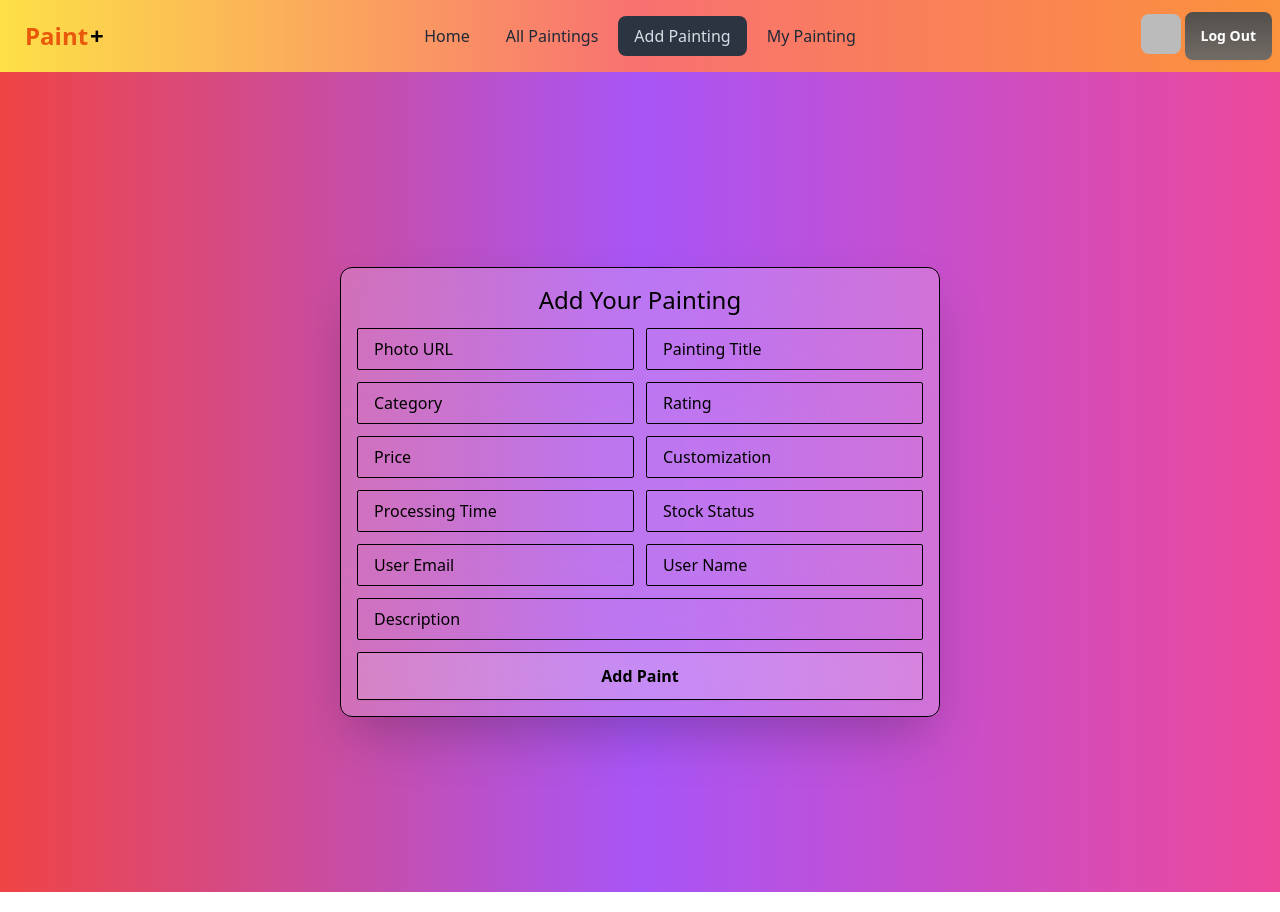
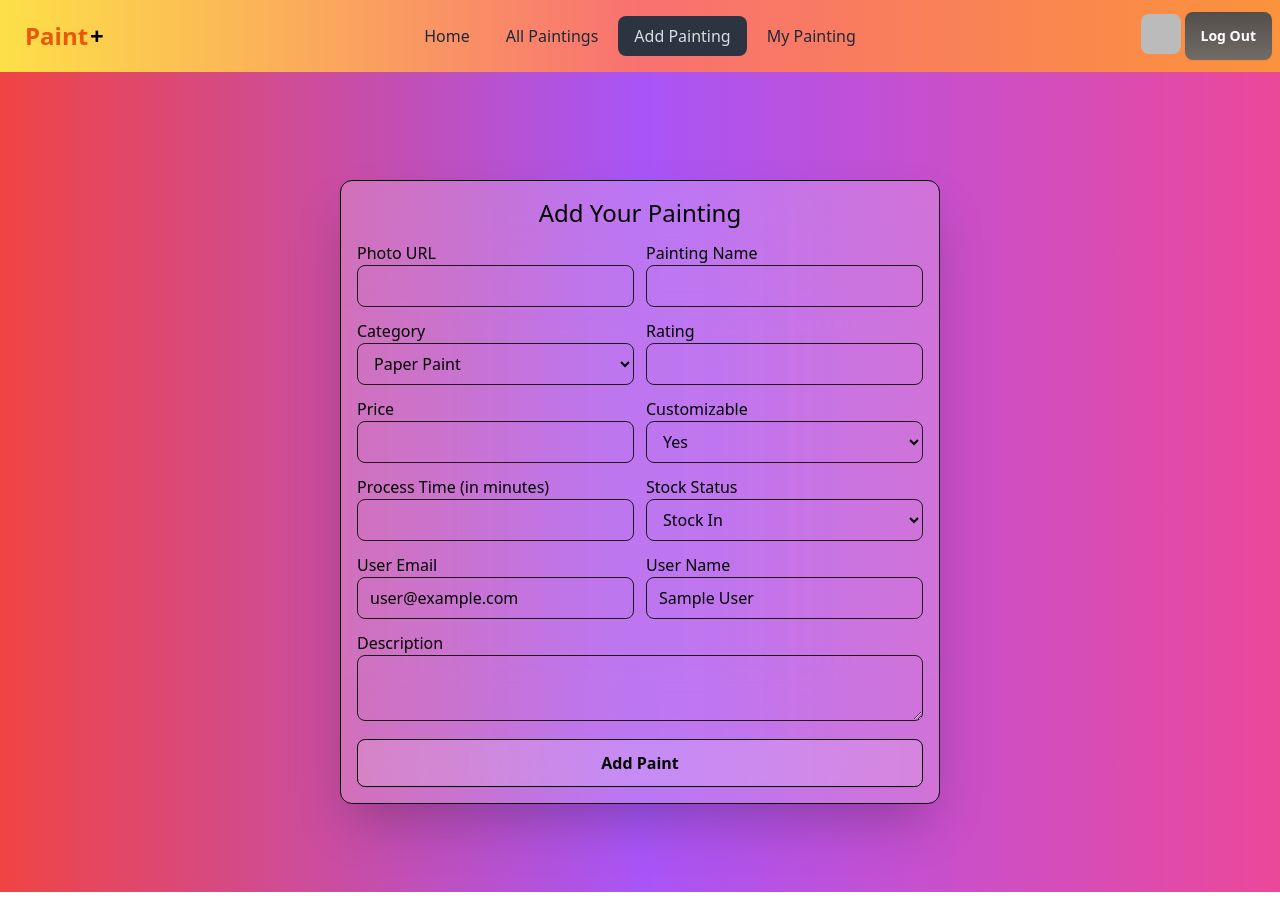
Before and after one commit to abir13719/Paint-Plus-Client, a React (Vite) app: page /add-painting in a window 1280 px wide. Built offline with nearby package versions, Linux system fonts and the light colour scheme; no server answers; sample sign-in values are in the browser's storage.

Commit message:
Stored User Painting In Database

```diff
--- a/src/components/Nav.jsx
+++ b/src/components/Nav.jsx
@@ -4,7 +4,6 @@ import { AuthContext } from "../providers/AuthProvider";
 
 const Nav = () => {
   const { user, logOut } = useContext(AuthContext);
-  console.log(user);
 
   const handleLogOut = () => {
     logOut()
--- a/src/pages/AddPainting.jsx
+++ b/src/pages/AddPainting.jsx
@@ -1,7 +1,43 @@
+import { useContext } from "react";
+import { AuthContext } from "../providers/AuthProvider";
+
 const AddPainting = () => {
+  const { user } = useContext(AuthContext);
+  console.log(user);
   const handleAddPaint = (e) => {
     e.preventDefault();
+    const form = e.target;
+    const newPainting = {
+      photoURL: form.photoURL.value,
+      paintName: form.paintName.value,
+      category: form.category.value,
+      rating: form.rating.value,
+      price: form.price.value,
+      customization: form.customize.value,
+      process: form.pTime.value,
+      stockStatus: form.stock.value,
+      email: form.email.value,
+      userName: form.userName.value,
+      description: form.description.value,
+    };
+    console.log(newPainting);
+    fetch("http://localhost:5000/painting", {
+      method: "POST",
+      headers: {
+        "content-type": "application/json",
+      },
+      body: JSON.stringify(newPainting),
+    })
+      .then((res) => res.json())
+      .then((data) => {
+        console.log(data);
+        if (data.insertedId) {
+          alert("Paint added successfully");
+          form.reset();
+        }
+      });
   };
+
   return (
     <div className="container mx-auto  min-h-screen flex items-center justify-center loginBg my-5">
       <div className="bg-white/20 backdrop-blur-3xl shadow-2xl p-4 rounded-xl min-w-[360px] md:w-[600px] border border-black animate__animated animate__slideInUp">
@@ -9,110 +45,140 @@ const AddPainting = () => {
           <h1 className="text-center text-2xl font-medium text-black col-span-2">
             Add Your Painting
           </h1>
-          <div className="flex items-center justify-between border border-black rounded-sm py-2 px-4 col-span-2 md:col-span-1">
+          <div className="col-span-2 md:col-span-1">
+            <label htmlFor="photoURL" className="block text-black font-medium">
+              Photo URL
+            </label>
             <input
-              className="text-black w-full bg-transparent border-none outline-none font-medium placeholder:text-black placeholder:font-medium"
+              className="w-full py-2 px-3 text-black bg-transparent border rounded-lg border-stone-900 outline-none font-medium placeholder:text-stone-900 placeholder:font-medium"
               type="text"
-              name="photo"
-              placeholder="Photo URL"
+              name="photoURL"
+              id="photoURL"
             />
           </div>
-          <div className="flex items-center justify-between border border-black rounded-sm py-2 px-4 col-span-2 md:col-span-1">
+          <div className="col-span-2 md:col-span-1">
+            <label htmlFor="paintName" className="block text-black font-medium">
+              Painting Name
+            </label>
             <input
-              className="text-black w-full bg-transparent border-none outline-none font-medium placeholder:text-black placeholder:font-medium"
+              className="w-full py-2 px-3 text-black bg-transparent border rounded-lg border-stone-900 outline-none font-medium placeholder:text-stone-900 placeholder:font-medium"
               type="text"
               name="paintName"
-              placeholder="Painting Title"
-              required
+              id="paintName"
             />
           </div>
-
-          <div className="flex items-center justify-between border border-black rounded-sm py-2 px-4 col-span-2 md:col-span-1">
+          <div className="col-span-2 md:col-span-1">
+            <label htmlFor="category" className="block text-black font-medium">
+              Category
+            </label>
+            <select
+              id="category"
+              name="category"
+              className="w-full py-2 px-3 text-black bg-transparent border rounded-lg border-stone-900 outline-none font-medium placeholder:text-stone-900 placeholder:font-medium"
+            >
+              <option value="paper-paint">Paper Paint</option>
+              <option value="digital-paint">Digital Paint</option>
+            </select>
+          </div>
+          <div className="col-span-2 md:col-span-1">
+            <label htmlFor="rating" className="block text-black font-medium">
+              Rating
+            </label>
             <input
-              className="text-black w-full bg-transparent border-none outline-none font-medium placeholder:text-black placeholder:font-medium"
-              type="text"
-              name="category"
-              placeholder="Category"
-              required
+              className="w-full py-2 px-3 text-black bg-transparent border rounded-lg border-stone-900 outline-none font-medium placeholder:text-stone-900 placeholder:font-medium"
+              type="number"
+              name="rating"
+              id="rating"
             />
           </div>
-          <div className="flex items-center justify-between border border-black rounded-sm py-2 px-4 col-span-2 md:col-span-1">
+          <div className="col-span-2 md:col-span-1">
+            <label htmlFor="price" className="block text-black font-medium">
+              Price
+            </label>
             <input
-              className="text-black w-full bg-transparent border-none outline-none font-medium placeholder:text-black placeholder:font-medium"
+              className="w-full py-2 px-3 text-black bg-transparent border rounded-lg border-stone-900 outline-none font-medium placeholder:text-stone-900 placeholder:font-medium"
               type="number"
-              name="rating"
-              placeholder="Rating"
-              required
+              name="price"
+              id="price"
             />
           </div>
-
-          <div className="flex items-center justify-between border border-black rounded-sm py-2 px-4 col-span-2 md:col-span-1">
+          <div className="col-span-2 md:col-span-1">
+            <label htmlFor="customize" className="block text-black font-medium">
+              Customizable
+            </label>
+            <select
+              id="customize"
+              name="customize"
+              className="w-full py-2 px-3 text-black bg-transparent border rounded-lg border-stone-900 outline-none font-medium placeholder:text-stone-900 placeholder:font-medium"
+            >
+              <option value="yes">Yes</option>
+              <option value="false">No</option>
+            </select>
+          </div>
+          <div className="col-span-2 md:col-span-1">
+            <label htmlFor="pTime" className="block text-black font-medium">
+              Process Time (in minutes)
+            </label>
             <input
-              className="text-black w-full bg-transparent border-none outline-none font-medium placeholder:text-black placeholder:font-medium"
+              className="w-full py-2 px-3 text-black bg-transparent border rounded-lg border-stone-900 outline-none font-medium placeholder:text-stone-900 placeholder:font-medium"
               type="number"
-              name="price"
-              placeholder="Price"
-              required
+              name="pTime"
+              id="pTime"
             />
           </div>
-
-          <div className="flex items-center justify-between border border-black rounded-sm py-2 px-4 col-span-2 md:col-span-1">
+          <div className="col-span-2 md:col-span-1">
+            <label htmlFor="stock" className="block text-black font-medium">
+              Stock Status
+            </label>
+            <select
+              id="stock"
+              name="stock"
+              className="w-full py-2 px-3 text-black bg-transparent border rounded-lg border-stone-900 outline-none font-medium placeholder:text-stone-900 placeholder:font-medium"
+            >
+              <option value="stock-in">Stock In</option>
+              <option value="stock-out">Stock Out</option>
+            </select>
+          </div>
+          <div className="col-span-2 md:col-span-1">
+            <label htmlFor="email" className="block text-black font-medium">
+              User Email
+            </label>
             <input
-              className="text-black w-full bg-transparent border-none outline-none font-medium placeholder:text-black placeholder:font-medium"
-              type="text"
-              name="customization"
-              placeholder="Customization"
-              required
+              className="w-full py-2 px-3 text-black bg-transparent border rounded-lg border-stone-900 outline-none font-medium placeholder:text-stone-900 placeholder:font-medium"
+              defaultValue={user.email}
+              type="email"
+              name="email"
+              id="email"
+              disabled
             />
           </div>
-          <div className="flex items-center justify-between border border-black rounded-sm py-2 px-4 col-span-2 md:col-span-1">
+          <div className="col-span-2 md:col-span-1">
+            <label htmlFor="userName" className="block text-black font-medium">
+              User Name
+            </label>
             <input
-              className="text-black w-full bg-transparent border-none outline-none font-medium placeholder:text-black placeholder:font-medium"
-              type="text"
-              name="pTime"
-              placeholder="Processing Time"
-              required
-            />
-          </div>
-          <div className="flex items-center justify-between border border-black rounded-sm py-2 px-4 col-span-2 md:col-span-1">
-            <input
-              className="text-black w-full bg-transparent border-none outline-none font-medium placeholder:text-black placeholder:font-medium"
-              type="text"
-              name="stockStatus"
-              placeholder="Stock Status"
-              required
-            />
-          </div>
-          <div className="flex items-center justify-between border border-black rounded-sm py-2 px-4 col-span-2 md:col-span-1">
-            <input
-              className="text-black w-full bg-transparent border-none outline-none font-medium placeholder:text-black placeholder:font-medium"
-              type="email"
-              name="email"
-              placeholder="User Email"
-              required
-            />
-          </div>
-          <div className="flex items-center justify-between border border-black rounded-sm py-2 px-4 col-span-2 md:col-span-1">
-            <input
-              className="text-black w-full bg-transparent border-none outline-none font-medium placeholder:text-black placeholder:font-medium"
+              className="w-full py-2 px-3 text-black bg-transparent border rounded-lg border-stone-900 outline-none font-medium placeholder:text-stone-900 placeholder:font-medium"
+              defaultValue={user.displayName}
               type="text"
               name="userName"
-              placeholder="User Name"
-              required
-            />
-          </div>
-          <div className="flex items-center justify-between border border-black rounded-sm py-2 px-4 col-span-2">
-            <input
-              className="text-black w-full bg-transparent border-none outline-none font-medium placeholder:text-black placeholder:font-medium"
-              type="text"
-              name="description"
-              placeholder="Description"
-              required
+              id="userName"
+              disabled
             />
           </div>
           <div className="col-span-2">
+            <label htmlFor="description" className="block text-black font-medium">
+              Description
+            </label>
+            <textarea
+              name="description"
+              id="description"
+              rows="2"
+              className="w-full py-2 px-3 text-black bg-transparent border rounded-lg border-stone-900 outline-none font-medium placeholder:text-stone-900 placeholder:font-medium"
+            ></textarea>
+          </div>
+          <div className="col-span-2">
             <input
-              className=" text-black w-full btn text-base rounded-sm bg-white/10 border border-black backdrop-blur-3xl hover:bg-white/20 hover:border-black"
+              className=" text-black w-full btn text-base rounded-lg bg-white/10 border border-black backdrop-blur-3xl hover:bg-white/20 hover:border-black"
               type="submit"
               value="Add Paint"
             />
```
Also changed, not shown: src/components/Slider.jsx (+5 -5 lines).
